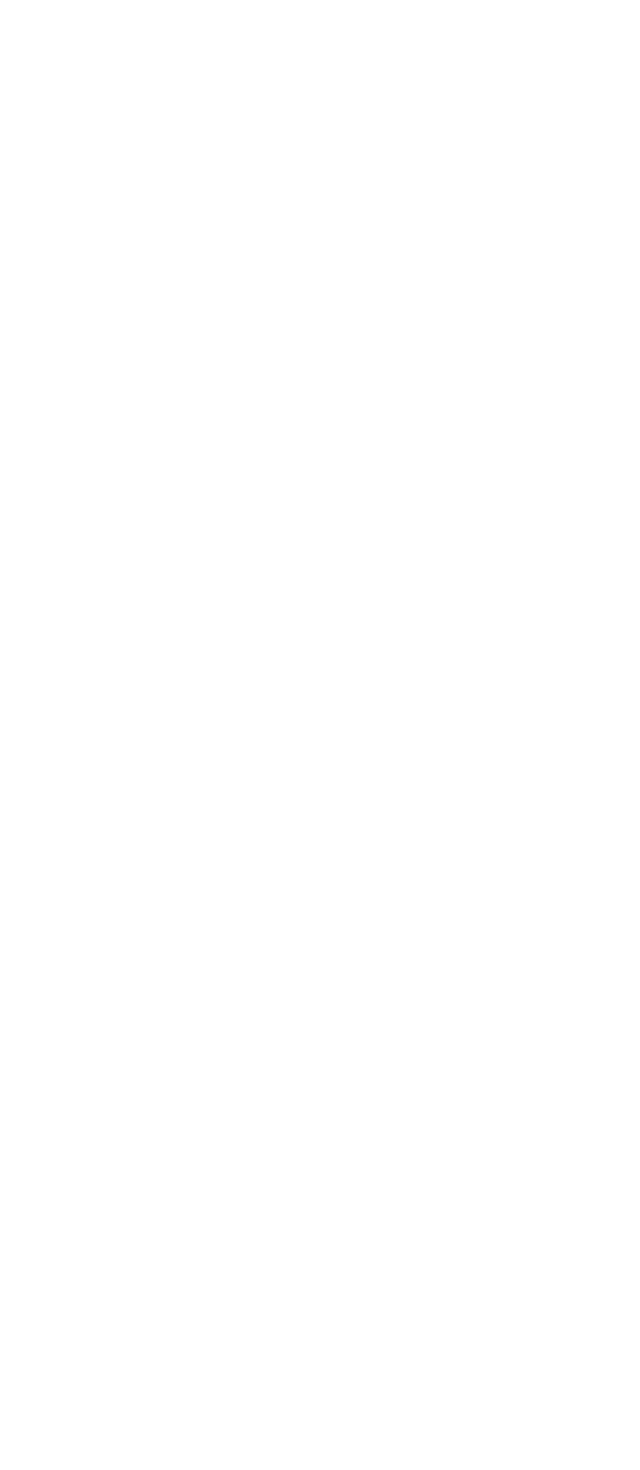
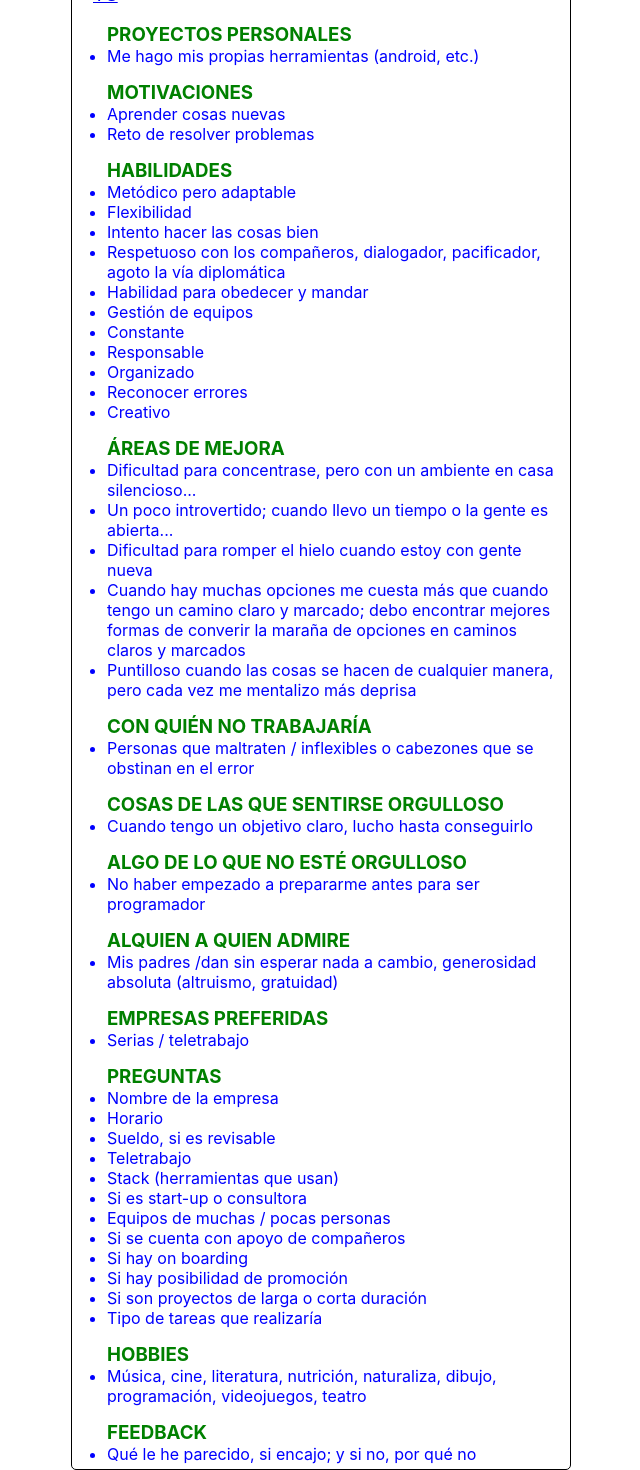
Before and after one commit to JosepConejero/my-links, a React (Create React App) app: page / in a window 1280 px wide. Shown: the part 552-2022 px from the top of the page, without its empty margins (319-959 px from the left). Before the commit the page ends 800 px from the top, so only its background shows below. Built offline with nearby package versions, Linux system fonts and the light colour scheme.

Commit message:
Added more provisional questions

```diff
--- a/src/App.css
+++ b/src/App.css
@@ -40,6 +40,18 @@ header {
   }
 }
 
+.ul-class{
+  padding-left: 30px;
+}
+
+h3{
+  margin-top: 15px;
+  color: green;
+}
+
+li {
+  color: blue;
+}
 
 /* .App {
   text-align: center;
--- a/src/App.tsx
+++ b/src/App.tsx
@@ -3,6 +3,7 @@ import { ALink } from "./components/ALink";
 import provisionalLinks from "./data/provisional-links";
 import { uniqueKey } from "./helpers/uniqueKey";
 import { MyLink } from "./react-app-env";
+import { ProvisonalQuestions } from "./components/ProvisonalQuestions";
 
 /* <a
           className="App-link"
@@ -30,6 +31,9 @@ function App() {
             <ALink key={uniqueKey()} linkName={link.linkName} address={link.address} order={link.order} folder={link.folder} />
           ))}
         </main>
+        <footer>
+          <ProvisonalQuestions />
+        </footer>
       </div>
     </>
   );
--- /dev/null
+++ b/src/components/ProvisonalQuestions.tsx
@@ -0,0 +1,69 @@
+export const ProvisonalQuestions = () => {
+  return (
+    <div>
+      <ul className="ul-class">
+        <h3>PROYECTOS PERSONALES</h3>
+        <li>Me hago mis propias herramientas (android, etc.)</li>
+
+        <h3>MOTIVACIONES</h3>
+        <li>Aprender cosas nuevas</li>
+        <li>Reto de resolver problemas</li>
+
+        <h3>HABILIDADES</h3>
+        <li>Metódico pero adaptable</li>
+        <li>Flexibilidad</li>
+        <li>Intento hacer las cosas bien</li>
+        <li>Respetuoso con los compañeros, dialogador, pacificador, agoto la vía diplomática</li>
+        <li>Habilidad para obedecer y mandar</li>
+        <li>Gestión de equipos</li>
+        <li>Constante</li>
+        <li>Responsable</li>
+        <li>Organizado</li>
+        <li>Reconocer errores</li>
+        <li>Creativo</li>
+
+        <h3>ÁREAS DE MEJORA</h3>
+        <li>Dificultad para concentrase, pero con un ambiente en casa silencioso...</li>
+        <li>Un poco introvertido; cuando llevo un tiempo o la gente es abierta...</li>
+        <li>Dificultad para romper el hielo cuando estoy con gente nueva</li>
+        <li>Cuando hay muchas opciones me cuesta más que cuando tengo un camino claro y marcado; debo encontrar mejores formas de converir la maraña de opciones en caminos claros y marcados</li>
+        <li>Puntilloso cuando las cosas se hacen de cualquier manera, pero cada vez me mentalizo más deprisa</li>
+
+        <h3>CON QUIÉN NO TRABAJARÍA</h3>
+        <li>Personas que maltraten / inflexibles o cabezones que se obstinan en el error</li>
+
+        <h3>COSAS DE LAS QUE SENTIRSE ORGULLOSO</h3>
+        <li>Cuando tengo un objetivo claro, lucho hasta conseguirlo</li>
+
+        <h3>ALGO DE LO QUE NO ESTÉ ORGULLOSO</h3>
+        <li>No haber empezado a prepararme antes para ser programador</li>
+
+        <h3>ALQUIEN A QUIEN ADMIRE</h3>
+        <li>Mis padres /dan sin esperar nada a cambio, generosidad absoluta (altruismo, gratuidad)</li>
+
+        <h3>EMPRESAS PREFERIDAS</h3>
+        <li>Serias / teletrabajo</li>
+
+        <h3>PREGUNTAS</h3>
+        <li>Nombre de la empresa</li>
+        <li>Horario</li>
+        <li>Sueldo, si es revisable</li>
+        <li>Teletrabajo</li>
+        <li>Stack (herramientas que usan)</li>
+        <li>Si es start-up o consultora</li>
+        <li>Equipos de muchas / pocas personas</li>
+        <li>Si se cuenta con apoyo de compañeros</li>
+        <li>Si hay on boarding</li>
+        <li>Si hay posibilidad de promoción</li>
+        <li>Si son proyectos de larga o corta duración</li>
+        <li>Tipo de tareas que realizaría</li>
+
+        <h3>HOBBIES</h3>
+        <li>Música, cine, literatura, nutrición, naturaliza, dibujo, programación, videojuegos, teatro</li>
+
+        <h3>FEEDBACK</h3>
+        <li>Qué le he parecido, si encajo; y si no, por qué no</li>
+      </ul>
+    </div>
+  );
+};
--- a/src/data/provisional-links.ts
+++ b/src/data/provisional-links.ts
@@ -12,6 +12,7 @@ export const provisionalLinks: MyLink[] = [
   { address: "https://developer.mozilla.org/en-US/docs/Web/JavaScript", linkName: "Javascript MDN", order: 1, folder: "ROOT" },
   { address: "https://developer.mozilla.org/en-US/docs/Web/JavaScript/Language_overview", linkName: "Javascript overview", order: 1, folder: "ROOT" },
   { address: "https://developer.mozilla.org/en-US/docs/Web/JavaScript/Guide/Working_with_objects", linkName: "Javascript objects", order: 1, folder: "ROOT" },
+  { address: "", linkName: "Javascript promises", order: 1, folder: "ROOT" },
   { address: "https://developer.mozilla.org/en-US/docs/Learn/CSS", linkName: "CSS MDN", order: 1, folder: "ROOT" },
   { address: "https://lenguajecss.com/css/#introduccion", linkName: "CSS", order: 1, folder: "ROOT" },
   { address: "https://www.notion.so/PROGRAMMING-4d871bcb4af746019192b643380a55de", linkName: "Notion", order: 1, folder: "ROOT" },
```
